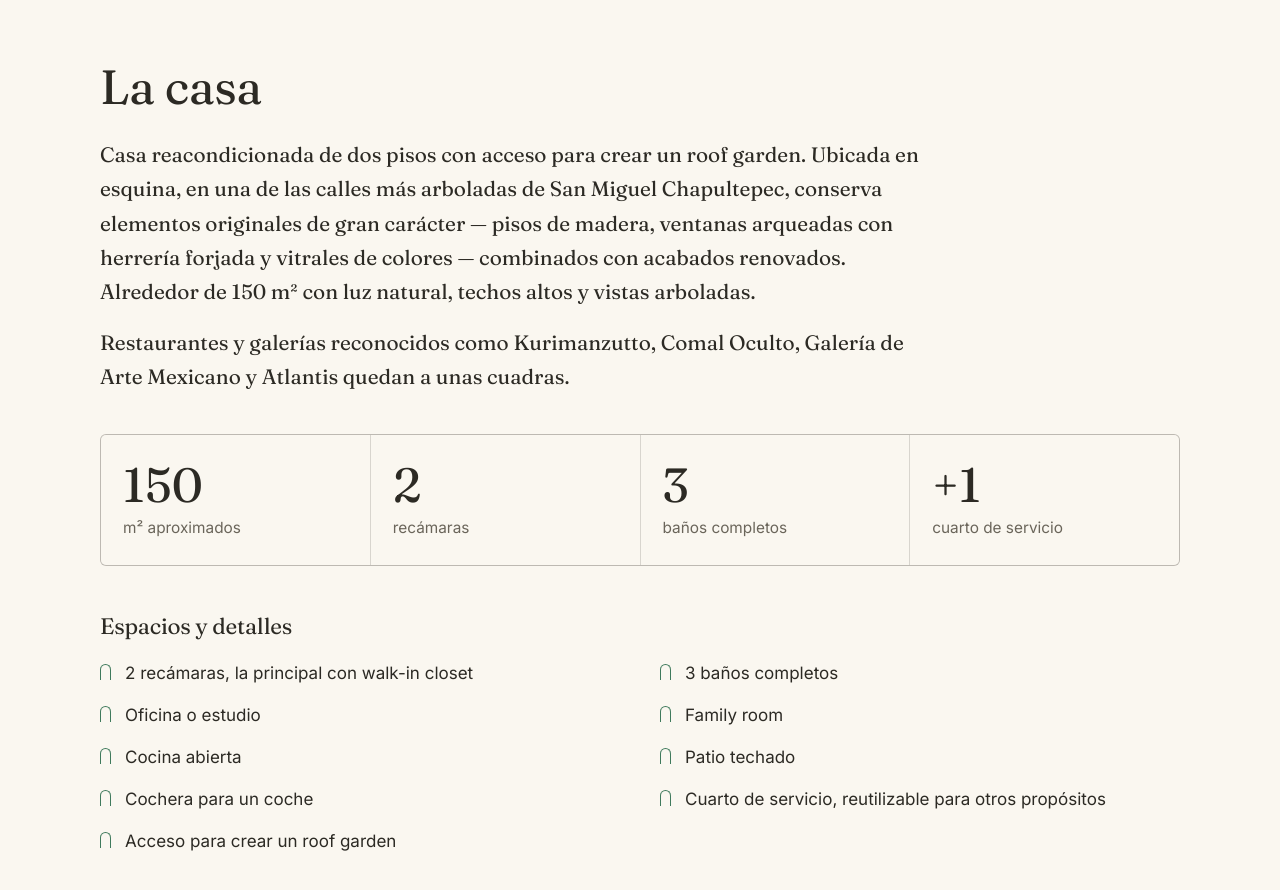
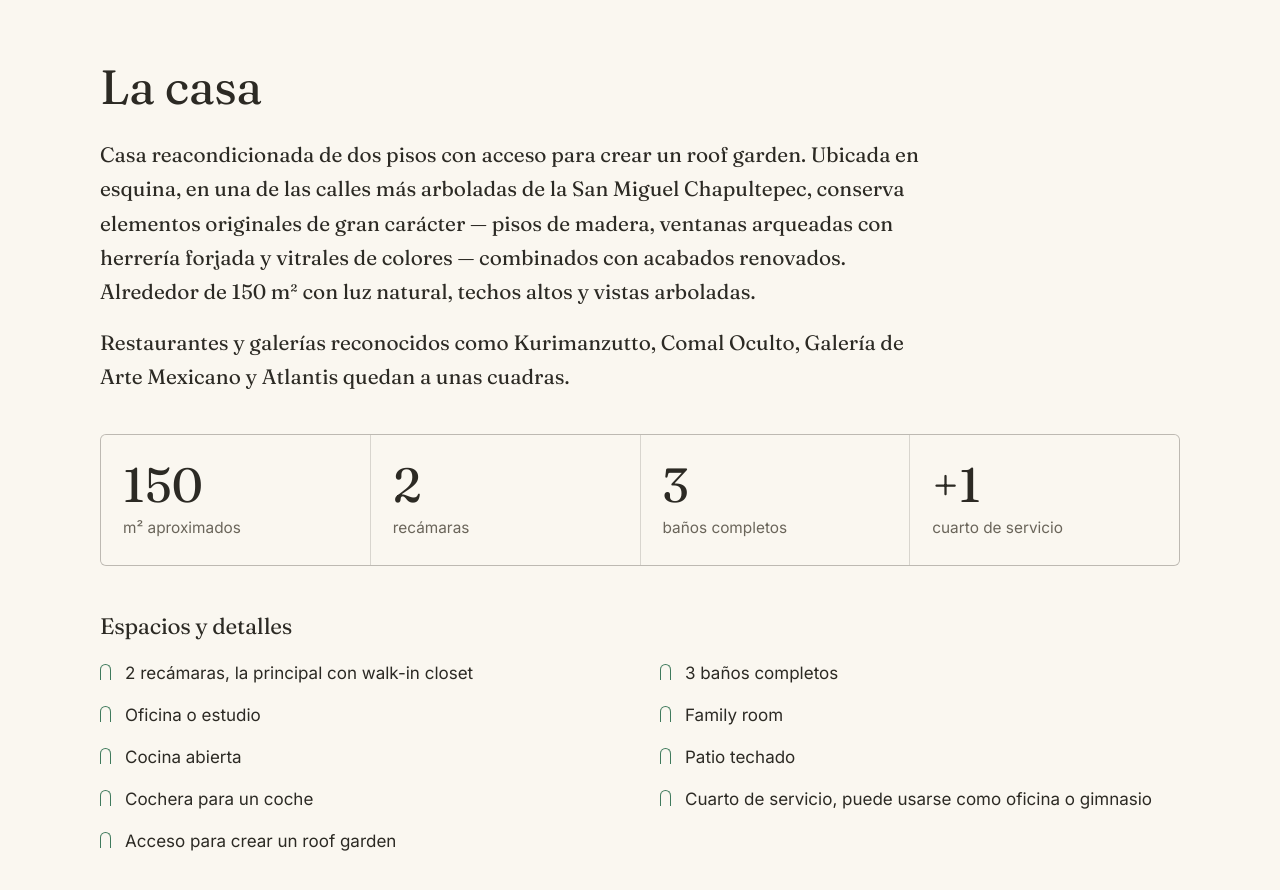
Before and after one commit to zuazua22/casa-zuazua-22, a plain HTML site: page index.html in a window 1280 px wide. Shown: the part 1040-1930 px from the top of the page. Drawn offline with Linux system fonts and the light colour scheme.

Commit message:
Update index.html
ajustar redacción de cuarto de servicio

```diff
--- a/index.html
+++ b/index.html
@@ -672,7 +672,7 @@ const I18N = {
     usd_approx: '({usd})',
     fx_note: 'Equivalente en dólares calculado con el tipo de cambio de referencia del {fecha}: 1 USD = {tc} MXN.',
     h_house: 'La casa',
-    lead1: 'Casa reacondicionada de dos pisos con acceso para crear un roof garden. Ubicada en esquina, en una de las calles más arboladas de San Miguel Chapultepec, conserva elementos originales de gran carácter — pisos de madera, ventanas arqueadas con herrería forjada y vitrales de colores — combinados con acabados renovados. Alrededor de 150 m² con luz natural, techos altos y vistas arboladas.',
+    lead1: 'Casa reacondicionada de dos pisos con acceso para crear un roof garden. Ubicada en esquina, en una de las calles más arboladas de la San Miguel Chapultepec, conserva elementos originales de gran carácter — pisos de madera, ventanas arqueadas con herrería forjada y vitrales de colores — combinados con acabados renovados. Alrededor de 150 m² con luz natural, techos altos y vistas arboladas.',
     lead2: 'Restaurantes y galerías reconocidos como Kurimanzutto, Comal Oculto, Galería de Arte Mexicano y Atlantis quedan a unas cuadras.',
     fig_m2: 'm² aproximados', fig_bed: 'recámaras', fig_bath: 'baños completos', fig_service: 'cuarto de servicio',
     h_details: 'Espacios y detalles',
@@ -683,7 +683,7 @@ const I18N = {
     am5: 'Cocina abierta',
     am6: 'Patio techado',
     am7: 'Cochera para un coche',
-    am8: 'Cuarto de servicio, reutilizable para otros propósitos',
+    am8: 'Cuarto de servicio, puede usarse como oficina o gimnasio',
     am9: 'Acceso para crear un roof garden',
     h_loc: 'Ubicación',
     map_zuazua: 'Calle Gral. Zuazua', map_montiel: 'Tiburcio Montiel', map_house: 'Casa Zuazua 22',
@@ -720,7 +720,7 @@ const I18N = {
     am5: 'Open kitchen',
     am6: 'Covered patio',
     am7: 'Parking for one car',
-    am8: 'Service room, can be repurposed for other uses',
+    am8: 'Service room, can be used as an office or gym',
     am9: 'Access to create a roof garden',
     h_loc: 'Location',
     map_zuazua: 'Gral. Zuazua St.', map_montiel: 'Tiburcio Montiel', map_house: 'Zuazua 22 House',
```
